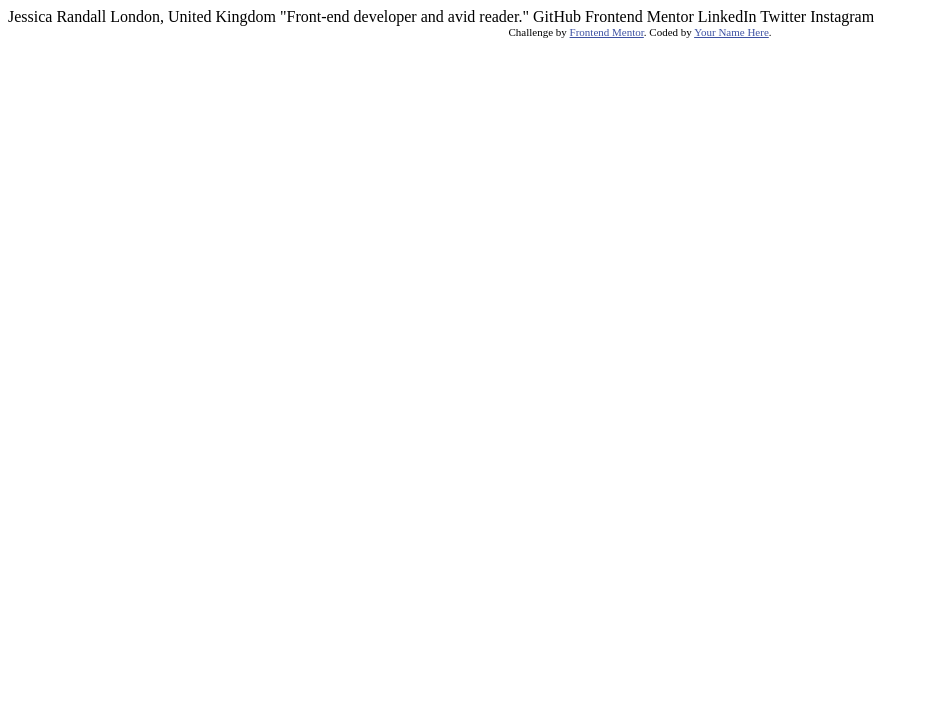
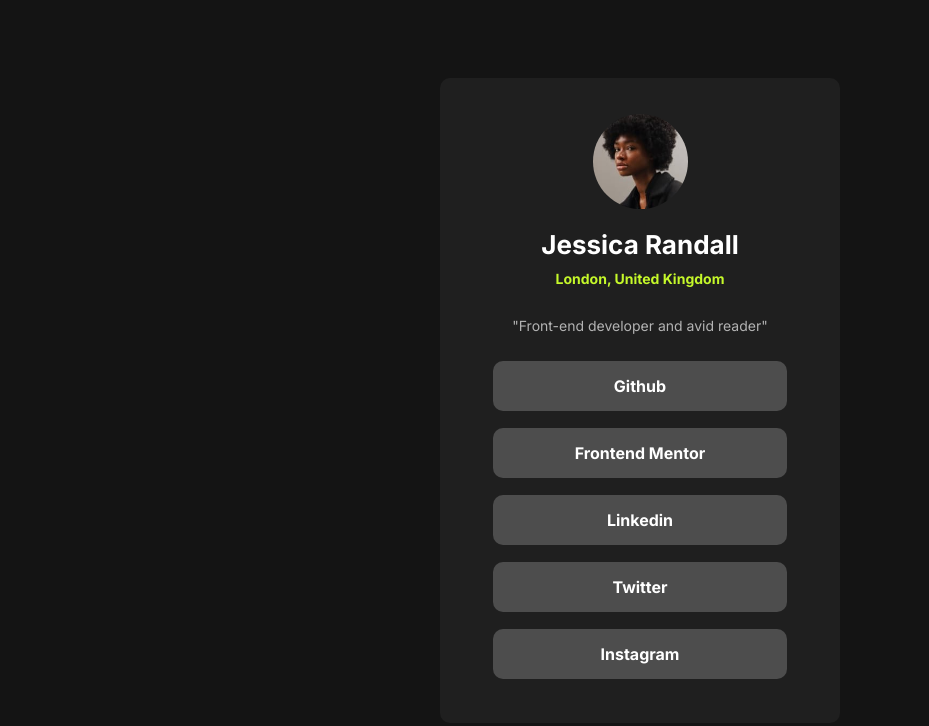
Before and after one commit to lucasnevesquintao/projetos-praticos-frontend-basico, a plain HTML site: page perfil de links sociais/index.html in a window 1280 px wide. Shown: the whole page, without its empty margins (0-929 px from the left). Drawn offline with Linux system fonts and the light colour scheme.

Commit message:
quase finalizando o projeto

```diff
--- a/perfil de links sociais/index.html
+++ b/perfil de links sociais/index.html
@@ -1,34 +1,37 @@
 <!DOCTYPE html>
-<html lang="en">
+<html lang="pt-br">
 <head>
   <meta charset="UTF-8">
-  <meta name="viewport" content="width=device-width, initial-scale=1.0"> <!-- displays site properly based on user's device -->
+  <meta name="viewport" content="width=device-width, initial-scale=1.0">
 
   <link rel="icon" type="image/png" sizes="32x32" href="./assets/images/favicon-32x32.png">
+  <link rel="stylesheet" href="styles/style.css">
 
   <title>Frontend Mentor | Social links profile</title>
-
-  <!-- Feel free to remove these styles or customise in your own stylesheet 👍 -->
-  <style>
-    .attribution { font-size: 11px; text-align: center; }
-    .attribution a { color: hsl(228, 45%, 44%); }
-  </style>
 </head>
 <body>
+  <main>
+    <div class="container">
 
-  Jessica Randall
-  London, United Kingdom
-  "Front-end developer and avid reader."
+      <div class="imagem-jessica">
+        <img src="assets/images/avatar-jessica.jpeg" alt="foto da jessica">
+      </div>
 
-  GitHub
-  Frontend Mentor
-  LinkedIn
-  Twitter
-  Instagram
+      <div class="textos">
+        <h1>Jessica Randall</h1>
+        <h2>London, United Kingdom</h2>
+        <p>"Front-end developer and avid reader"</p>
+      </div>
 
-  <div class="attribution">
-    Challenge by <a href="https://www.frontendmentor.io?ref=challenge" target="_blank">Frontend Mentor</a>.
-    Coded by <a href="#">Your Name Here</a>.
-  </div>
+      <nav class="botoes">
+        <a href="#">Github</a>
+        <a href="#">Frontend Mentor</a>
+        <a href="#">Linkedin</a>
+        <a href="#">Twitter</a>
+        <a href="#">Instagram</a>
+      </nav>
+
+    </div>
+  </main>
 </body>
 </html>
--- /dev/null
+++ b/perfil de links sociais/styles/style.css
@@ -0,0 +1,99 @@
+@import url('https://fonts.googleapis.com/css2?family=Inter:ital,opsz,wght@0,14..32,100..900;1,14..32,100..900&display=swap');
+
+* {
+    margin: 0px;
+    padding: 0px;
+    box-sizing: border-box;
+}
+
+:root {
+    --cor-de-fundo: hsl(0, 0%, 8%);
+    --cor-do-card: hsl(0, 0%, 12%);
+    --cor-dos-botoes: hsl(0, 0%, 30%);
+    --cor-do-subtitulo: hsl(75, 94%, 57%);
+    --fonte:'Inter', monospace, sans-serif;
+}
+
+body, html{
+    background-color: var(--cor-de-fundo);
+    font-family: var(--fonte);
+}
+
+main {
+    height: 100dvh;
+    width: auto;
+    display: flex;
+    flex-flow: row nowrap;
+    justify-content: center;
+    align-items: center;
+}
+
+.container {
+    background-color: var(--cor-do-card);
+    height: 645px;
+    width: 400px;
+    border-radius: 10px;
+    padding: 1rem;
+}
+
+.imagem-jessica{
+    display: flex;
+    justify-content: center;
+    align-items: center;
+}
+
+img {
+    height: 95px;
+    width: auto;
+    border-radius: 50%;
+    margin-top: 20px;
+    margin-bottom: 10px;
+}
+
+
+h1 {
+    color: white;
+    font-size: 26px;
+    padding: 10px;
+    text-align: center;
+}
+
+h2 {
+    color: var(--cor-do-subtitulo);
+    font-size: 14px;
+    padding-bottom: 20px;
+    text-align: center;
+}
+
+p {
+    color: rgb(179, 179, 179);
+    font-size: 14px;
+    padding: 10px;
+    text-align: center;
+}
+
+.botoes {
+    display: flex;
+    flex-flow: column nowrap;
+    justify-content: center;
+    align-items: center;
+}
+
+a {
+    width: 80%;
+    height: 50px;
+    background-color: var(--cor-dos-botoes);
+    color: white;
+    text-decoration: none;
+    text-align: center;
+    font-weight: bold;
+    border-radius: 10px;
+    margin-top: 17px;
+    padding: 15px;
+}
+
+a:hover {
+    background-color: var(--cor-do-subtitulo);
+    color: var(--cor-de-fundo);
+    cursor: pointer;
+}
```
Also changed, not shown: perfil de links sociais/assets/fonts/OFL.txt (deleted), perfil de links sociais/assets/fonts/README.txt (deleted), perfil de links sociais/assets/fonts/static/Inter-VariableFont_slnt,wght.ttf (renamed from perfil de links sociais/assets/fonts/Inter-VariableFont_slnt,wght.ttf), 1 other file.
